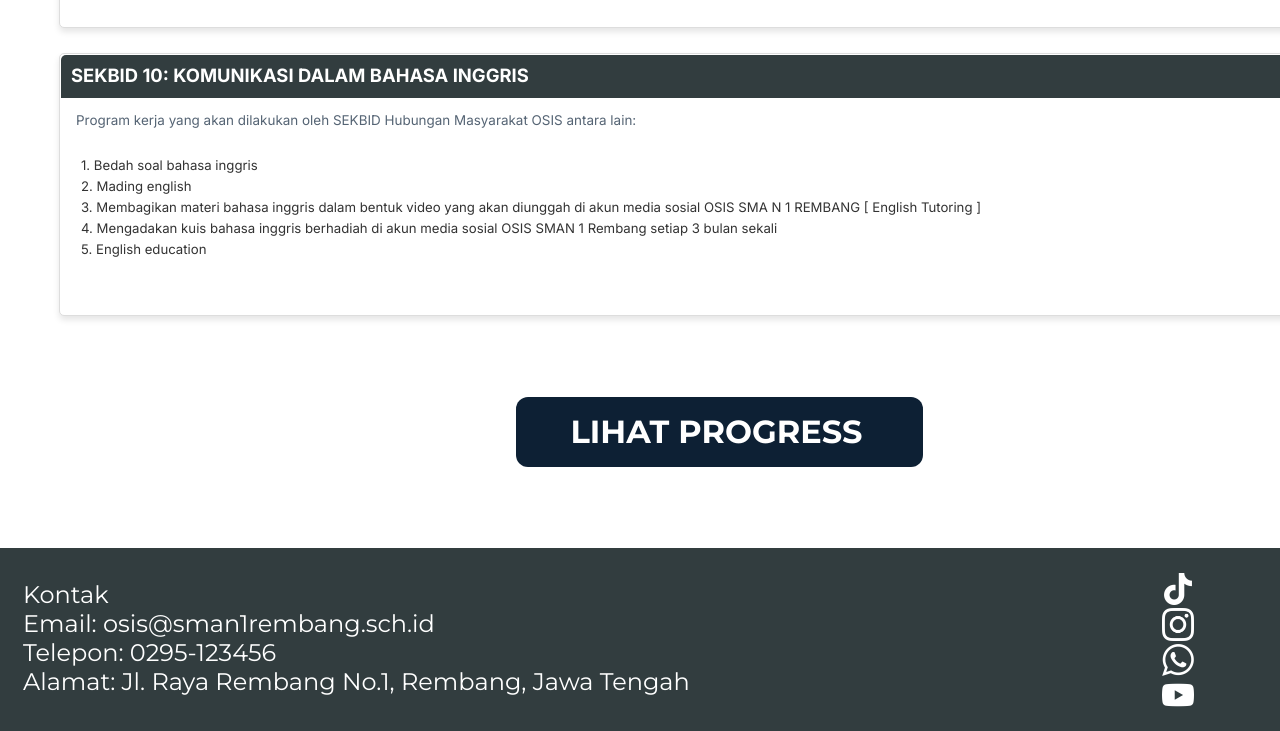
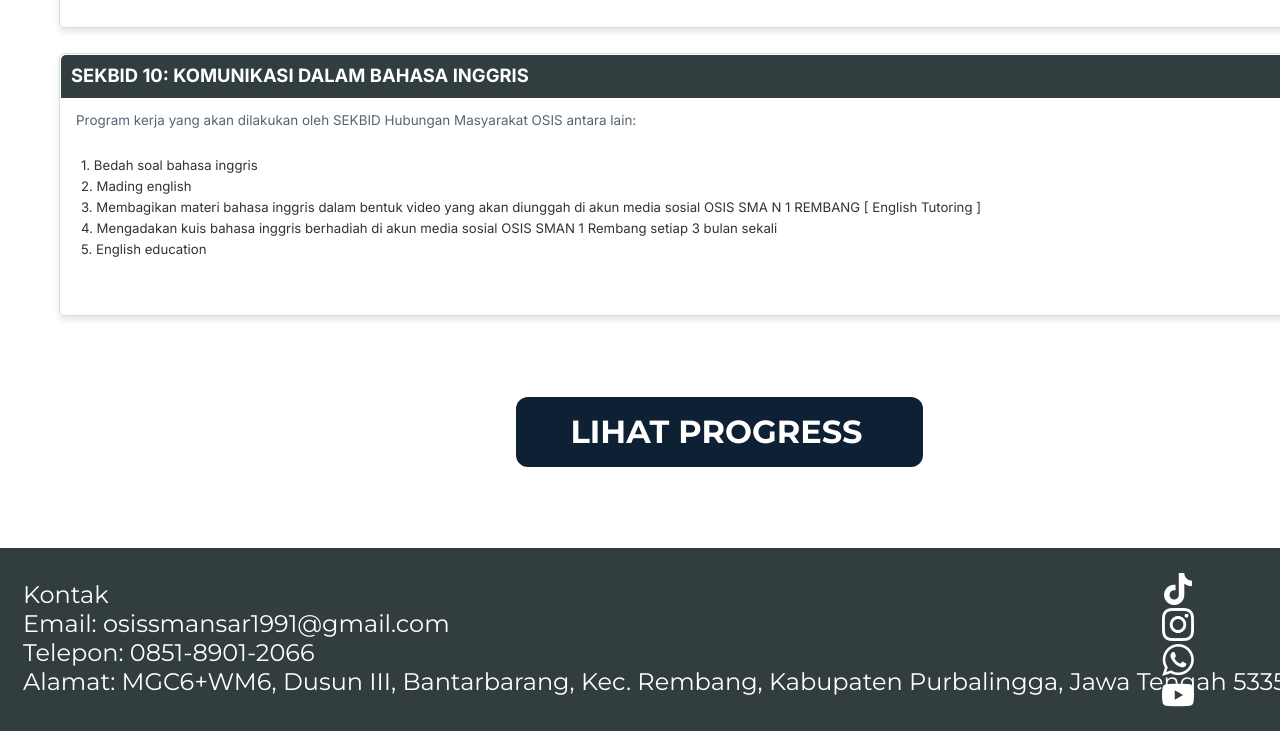
Before and after one commit to OSISSMAN1REMBANG/osis-sman1rembang, a plain HTML site: page Program Kerja.html in a window 1280 px wide. Shown: the part 4254-4985 px from the top of the page. Drawn offline with nearby package versions, Linux system fonts and the light colour scheme.

Commit message:
Update Program Kerja.html

```diff
--- a/Program Kerja.html
+++ b/Program Kerja.html
@@ -38,8 +38,7 @@
           <p class="kontak-email-osis">
             <span class="text-wrapper-45">Kontak<br /></span>
             <span class="text-wrapper-46"
-              >Email: osis@sman1rembang.sch.id<br />Telepon: 0295-123456<br />Alamat: Jl. Raya Rembang No.1, Rembang,
-              Jawa Tengah</span
+              >Email: osissmansar1991@gmail.com<br />Telepon: 0851-8901-2066<br />Alamat: MGC6+WM6, Dusun III, Bantarbarang, Kec. Rembang, Kabupaten Purbalingga, Jawa Tengah 53356</span
             >
             <div class="row">
               <div class="column">
```
